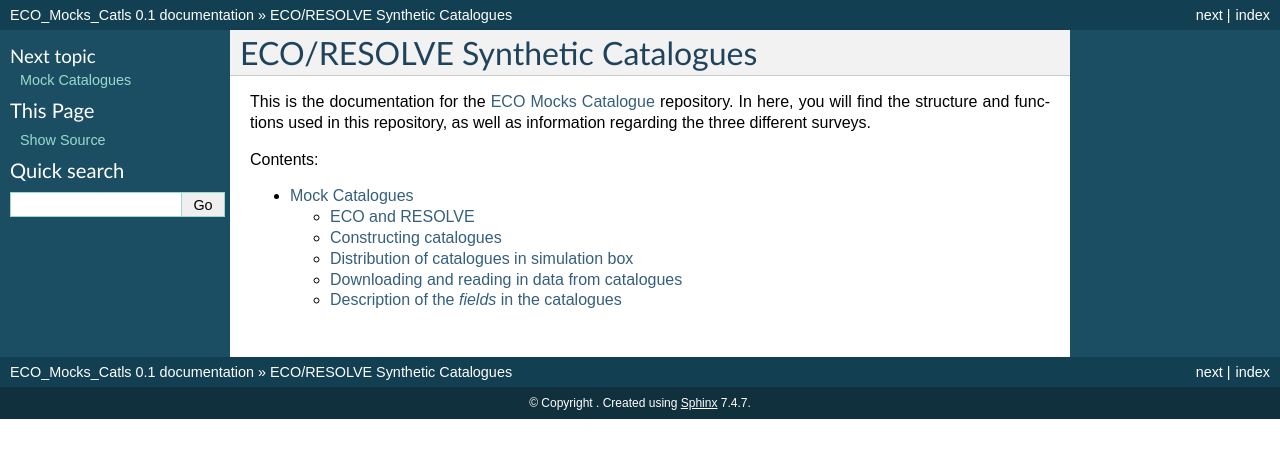
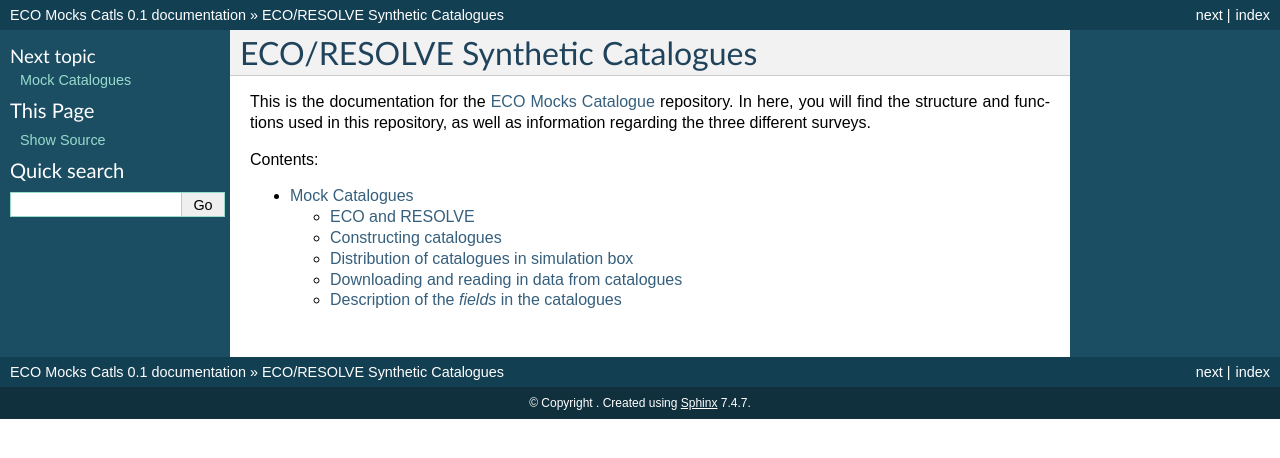
Before and after one commit to MehnaazAsad/ECO_Mocks_Catls_bias, a Sphinx documentation site: the page built from docs/index.rst, in a window 1280 px wide. Shown: the top 458 px of the page. Built offline with Sphinx 7.4.7, drawn with Linux system fonts in a browser that asks for light colours.

```diff
--- a/docs/conf.py
+++ b/docs/conf.py
@@ -41,7 +41,7 @@ source_suffix = '.rst'
 master_doc = 'index'
 
 # General information about the project.
-project = u'ECO_Mocks_Catls'
+project = u'ECO Mocks Catls'
 
 # The version info for the project you're documenting, acts as replacement for
 # |version| and |release|, also used in various other places throughout the
```
